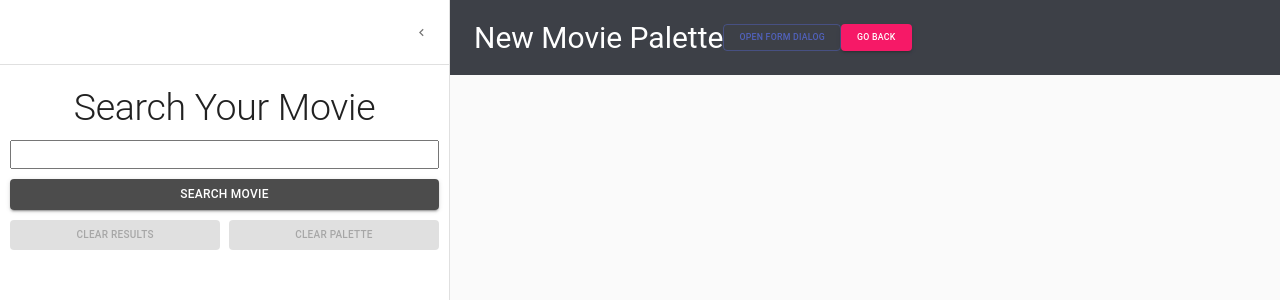
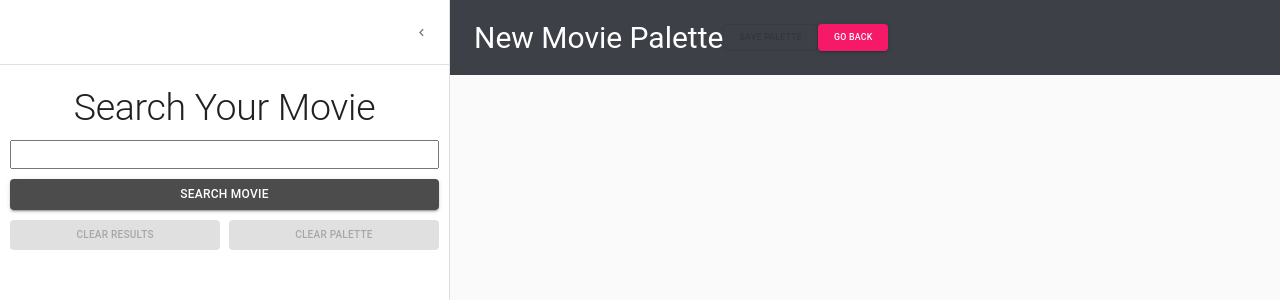
Before and after one commit to HadySalhab/Movie-React-App, a React (Create React App) app: page /palette/new in a window 1280 px wide. Shown: the top 300 px of the page. Built offline with nearby package versions, Linux system fonts and the light colour scheme.

Commit message:
Refactor: make dialog handle save palette functionality

```diff
--- a/src/page/new-palette/NewPalette.js
+++ b/src/page/new-palette/NewPalette.js
@@ -16,7 +16,6 @@ export default function NewPalette(props) {
 	};
 
 	const [infoAlert, setInfoAlert] = useState(false);
-	const [errorAlert, setErrorAlert] = useState(false);
 
 	const handleLearnMore = (id) => {
 		window.open(`/movies/${id}`);
@@ -52,30 +51,12 @@ export default function NewPalette(props) {
 		setPaletteMovies(currentPalette);
 	};
 
-	const savePalette = (input) => {
-		if (paletteMovies.length === 0) {
-			setErrorAlert(true);
-			setTimeout(() => {
-				setErrorAlert(false);
-			}, 2000);
-			return;
-		}
-		const newPalette = {
-			paletteName: input,
-			id: StringHelper.replaceWhiteSpacesWithDash(input),
-			emoji: "🎨",
-			movies: paletteMovies,
-		};
-		PaletteFinder.addPalettesToSeed(newPalette);
-		props.history.push("/");
-	};
-
 	return (
 		<div className={classes.root}>
 			<MyAppBar
 				open={open}
 				handleDrawerOpen={handleDrawerOpen}
-				savePalette={savePalette}
+				paletteMovies={paletteMovies}
 			/>
 
 			<MyDrawer
@@ -89,7 +70,6 @@ export default function NewPalette(props) {
 			<MyMain
 				open={open}
 				infoAlert={infoAlert}
-				errorAlert={errorAlert}
 				paletteMovies={paletteMovies}
 				handleAddOrRemove={handleAddOrRemove}
 				handleLearnMore={handleLearnMore}
--- a/src/page/new-palette/components/MyAppBar.js
+++ b/src/page/new-palette/components/MyAppBar.js
@@ -5,7 +5,7 @@ import AppBar from "@material-ui/core/AppBar";
 import useStyles from "../style/MyAppBarStyle";
 import MyToolbar from "./MyToolbar";
 
-function MyAppBar({ savePalette, open, handleDrawerOpen }) {
+function MyAppBar({ paletteMovies, open, handleDrawerOpen }) {
 	const classes = useStyles();
 
 	return (
@@ -24,7 +24,7 @@ function MyAppBar({ savePalette, open, handleDrawerOpen }) {
 				<MyToolbar
 					open={open}
 					handleDrawerOpen={handleDrawerOpen}
-					savePalette={savePalette}
+					paletteMovies={paletteMovies}
 				/>
 			</AppBar>
 		</div>
--- a/src/page/new-palette/components/MyDialog.js
+++ b/src/page/new-palette/components/MyDialog.js
@@ -8,7 +8,7 @@ import DialogContent from "@material-ui/core/DialogContent";
 import DialogContentText from "@material-ui/core/DialogContentText";
 import DialogTitle from "@material-ui/core/DialogTitle";
 
-export default function MyDialog({ savePalette }) {
+export default function MyDialog({ paletteMovies }) {
 	const [open, setOpen] = React.useState(false);
 
 	const handleClickOpen = () => {
@@ -21,8 +21,13 @@ export default function MyDialog({ savePalette }) {
 
 	return (
 		<div>
-			<Button variant="outlined" color="primary" onClick={handleClickOpen}>
-				Open form dialog
+			<Button
+				variant="outlined"
+				color="primary"
+				onClick={handleClickOpen}
+				disabled={paletteMovies.length === 0}
+			>
+				Save Palette
 			</Button>
 			<Dialog
 				open={open}
@@ -35,7 +40,7 @@ export default function MyDialog({ savePalette }) {
 						To subscribe to this website, please enter your email address here.
 						We will send updates occasionally.
 					</DialogContentText>
-					<PaletteNameForm savePalette={savePalette} />
+					<PaletteNameForm paletteMovies={paletteMovies} />
 				</DialogContent>
 				<DialogActions>
 					<Button onClick={handleClose} color="primary">
--- a/src/page/new-palette/components/MyToolbar.js
+++ b/src/page/new-palette/components/MyToolbar.js
@@ -10,7 +10,7 @@ import Button from "@material-ui/core/Button";
 
 import useStyles from "../style/MyToolbarStyle";
 
-function MyToolbar({ open, handleDrawerOpen, savePalette }) {
+function MyToolbar({ open, handleDrawerOpen, paletteMovies }) {
 	const classes = useStyles();
 	return (
 		<Toolbar
@@ -30,7 +30,7 @@ function MyToolbar({ open, handleDrawerOpen, savePalette }) {
 			<Typography variant="h3" noWrap>
 				New Movie Palette
 			</Typography>
-			<MyDialog savePalette={savePalette} />
+			<MyDialog paletteMovies={paletteMovies} />
 
 			<Link to="/">
 				<Button variant="contained" color="secondary">
--- a/src/page/new-palette/components/PaletteNameForm.js
+++ b/src/page/new-palette/components/PaletteNameForm.js
@@ -3,7 +3,7 @@ import { useForm } from "react-hook-form";
 import Button from "@material-ui/core/Button";
 import PaletteFinder from "../../../vo/PaletteFinder";
 
-function PaletteNameForm({ savePalette }) {
+function PaletteNameForm({ paletteMovies }) {
 	const {
 		clearError,
 		triggerValidation,
@@ -22,7 +22,7 @@ function PaletteNameForm({ savePalette }) {
 		const result = await triggerValidation("paletteNameInput");
 		if (result) {
 			const input = getValues("paletteNameInput");
-			savePalette(input);
+			// savePalette(input);
 		} else {
 			setTimeout(() => {
 				clearError();
```
